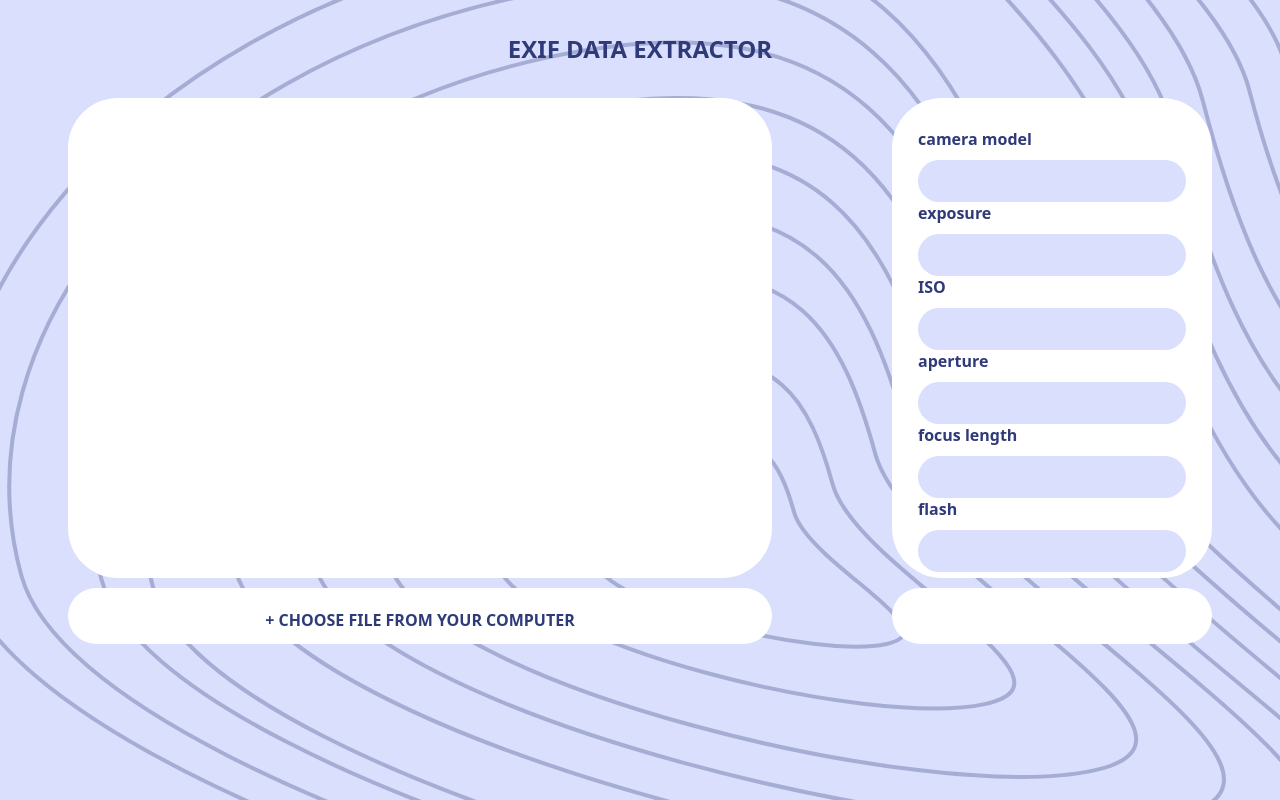
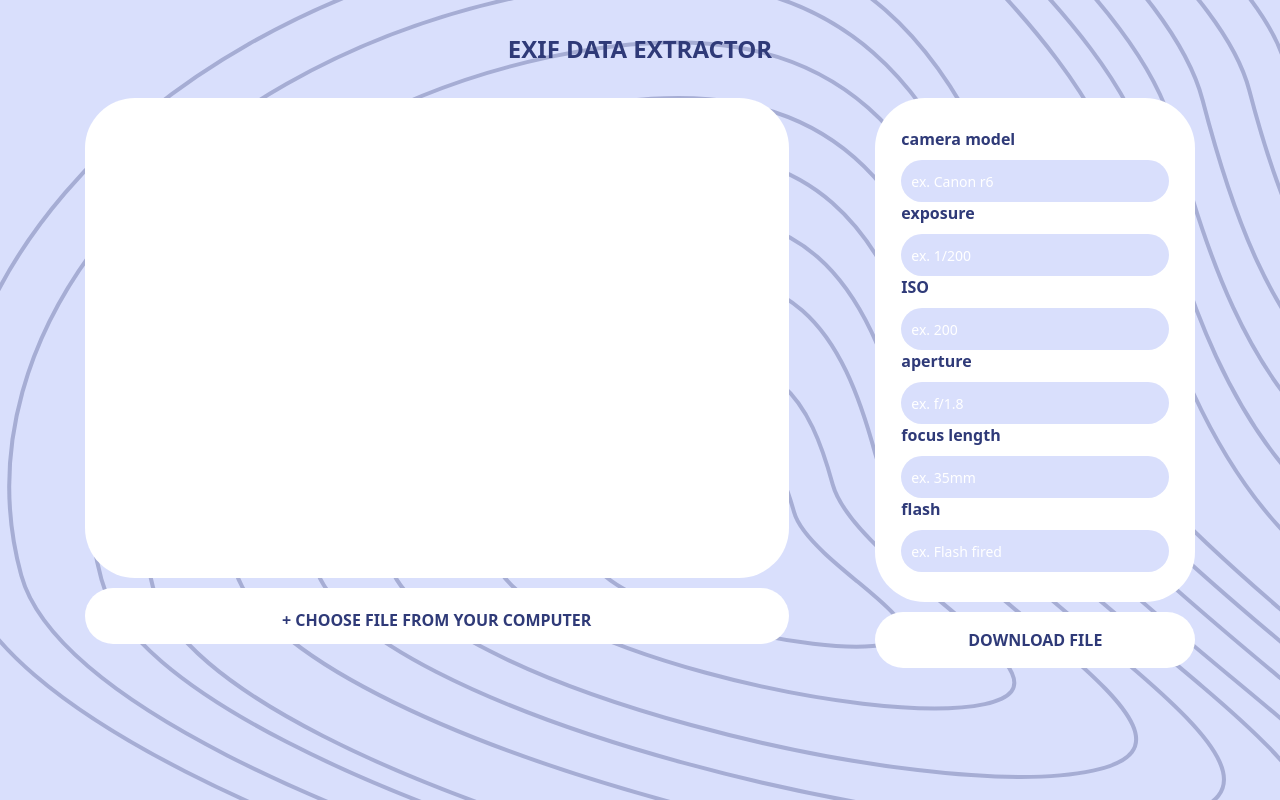
Before and after one commit to aleksandrarudy/exifApp, a PHP site: page /mainPage in a window 1280 px wide. Run offline with PHP 8.4, Linux system fonts and the light colour scheme; some libraries are stand-ins or nearby versions.

Commit message:
downloading file with exif data, styling page

```diff
--- a/public/css/styleMainPage.css
+++ b/public/css/styleMainPage.css
@@ -18,27 +18,29 @@ p{
 
 .content{
     display: flex;
-    justify-content: space-around;
+    justify-content: space-evenly;
 }
 
 .image-placeholder{
-    display: flex;
-    justify-content: center;
     width: 55vw;
     height: 60vh;
     background: #FFFFFF;
     border-radius: 50px;
-    margin: 10px
+    margin: 10px;
+    overflow: hidden;
 }
 
 #image-placeholder>img{
+    display: flex;
+    justify-content: center;
     max-width: 100%;
     max-height: 60vh;
+
 }
 
 .image-upload-button{
     width: 55vw;
-    height: 7vh;
+    min-height: 7vh;
     background: #FFFFFF;
     border-radius: 50px;
     margin: 10px
@@ -74,7 +76,7 @@ p{
     display: flex;
     justify-content: center;
     width: 25vw;
-    height: 60vh;
+    min-height: 60vh;
     background: #FFFFFF;
     border-radius: 50px;
     margin: 10px;
@@ -97,6 +99,14 @@ input[type=text]{
 
 }
 
+input[type=text]::placeholder{
+    color: white;
+    font-family: 'Poppins', system-ui;
+    font-style: normal;
+    font-weight: 400;
+    font-size: 14px;
+}
+
 .image-data > label{
     font-family: 'Poppins', system-ui;
     font-style: normal;
@@ -106,11 +116,24 @@ input[type=text]{
 
 }
 
-
 .exifdata-download-button{
+    display: flex;
+    justify-content: center;
     width: 25vw;
     height: 7vh;
     background: #FFFFFF;
     border-radius: 50px;
     margin: 10px
 }
+
+.download-btn{
+    background-color: white;
+    border: none;
+    color: #2F3A78;
+    text-decoration: none;
+    font-family: 'Poppins', system-ui;
+    font-style: normal;
+    font-weight: 600;
+    font-size: 16px;
+    cursor: pointer;
+}
--- /dev/null
+++ b/public/js/download-data.js
@@ -0,0 +1,27 @@
+let separator = "\n";
+let textInputs = ["cameraModel", "exposure", "iso", "aperture", "focus", "flash"];
+
+function saveTextAsFile() {
+    let textToSave = "";
+    for (let a = 0; a < textInputs.length; a++) {
+        textToSave += a < textInputs.length - 1 ? document.getElementById(textInputs[a]).value + separator : document.getElementById(textInputs[a]).value;
+    }
+    let textToSaveAsBlob = new Blob([textToSave], {
+        type: "text/plain"
+    });
+    let textToSaveAsURL = window.URL.createObjectURL(textToSaveAsBlob);
+    let fileNameToSaveAs = "exif-data";
+
+    let downloadLink = document.createElement("a");
+    downloadLink.download = fileNameToSaveAs;
+    downloadLink.href = textToSaveAsURL;
+    downloadLink.onclick = destroyClickedElement;
+    downloadLink.style.display = "none";
+    document.body.appendChild(downloadLink);
+
+    downloadLink.click();
+}
+
+function destroyClickedElement(event) {
+    document.body.removeChild(event.target);
+}
--- a/public/views/mainPage.php
+++ b/public/views/mainPage.php
@@ -8,8 +8,9 @@
     <script src="https://kit.fontawesome.com/c7d1b0ffc1.js" crossorigin="anonymous"></script>
     <title>EXIF app | Generate exif file from image</title>
     <script type="text/javascript" src="./public/js/preview.js" defer></script>
-    <script type="text/javascript" src="./public/js/jquery-1.7.1.js"></script>
+    <script type="text/javascript" src="./public/js/jquery-3.6.1.js"></script>
     <script type="text/javascript" src="./public/js/jquery.exif.js"></script>
+
 </head>
 <body>
     <div class = "dashboard-container">
@@ -27,31 +28,33 @@
                     </div>
 
                 </div>
+                <script type="text/javascript" src="./public/js/download-data.js" ></script>
+
                     <div class="exif-container">
                         <div class="exifdata-placeholder">
                             <div class="image-data">
                                 <label for="cameraModel">camera model</label></br>
-                            <input type="text" name="cameraModel" id="cameraModel" /> </br>
+                                <input type="text" name="cameraModel" id="cameraModel" placeholder="ex. Canon r6"/> </br>
 
                                 <label for="exposure">exposure</label></br>
-                            <input type="text" name="exposure" id="exposure" /> </br>
+                                <input type="text" name="exposure" id="exposure" placeholder="ex. 1/200"/></br>
 
                                 <label for="iso">ISO</label></br>
-                            <input type="text" name="iso" id="iso" /> </br>
+                                <input type="text" name="iso" id="iso" placeholder="ex. 200" /> </br>
 
                                 <label for="aperture">aperture</label></br>
-                            <input type="text" name="aperture" id="aperture" /> </br>
+                                <input type="text" name="aperture" id="aperture" placeholder="ex. f/1.8" /> </br>
 
                                 <label for="focus">focus length</label></br>
-                            <input type="text" name="focus" id="focus" /> </br>
+                                <input type="text" name="focus" id="focus" placeholder="ex. 35mm"/> </br>
 
                                 <label for="flash">flash</label></br>
-                            <input type="text" name="flash" id="flash" /> </br>
+                                <input type="text" name="flash" id="flash" placeholder="ex. Flash fired"/> </br>
 
                             </div>
                         </div>
                         <div class="exifdata-download-button">
-
+                            <button class="download-btn" onclick="saveTextAsFile()">DOWNLOAD FILE</button>
                         </div>
                     </div>
             </div>
@@ -67,11 +70,6 @@
             document.getElementById('focus').value = exifObject.FocalLength
             document.getElementById('flash').value = exifObject.Flash
 
-
-            // Uncomment the line below to examine the
-            // EXIF object in console to read other values
-            //console.log(exifObject);
-
         }
 
         try {
```
Also changed, not shown: public/js/jquery-3.6.1.js (renamed from public/js/jquery-1.7.1.js), public/js/jquery.exif.js. Lines whose indentation alone changed are shown as unchanged.
